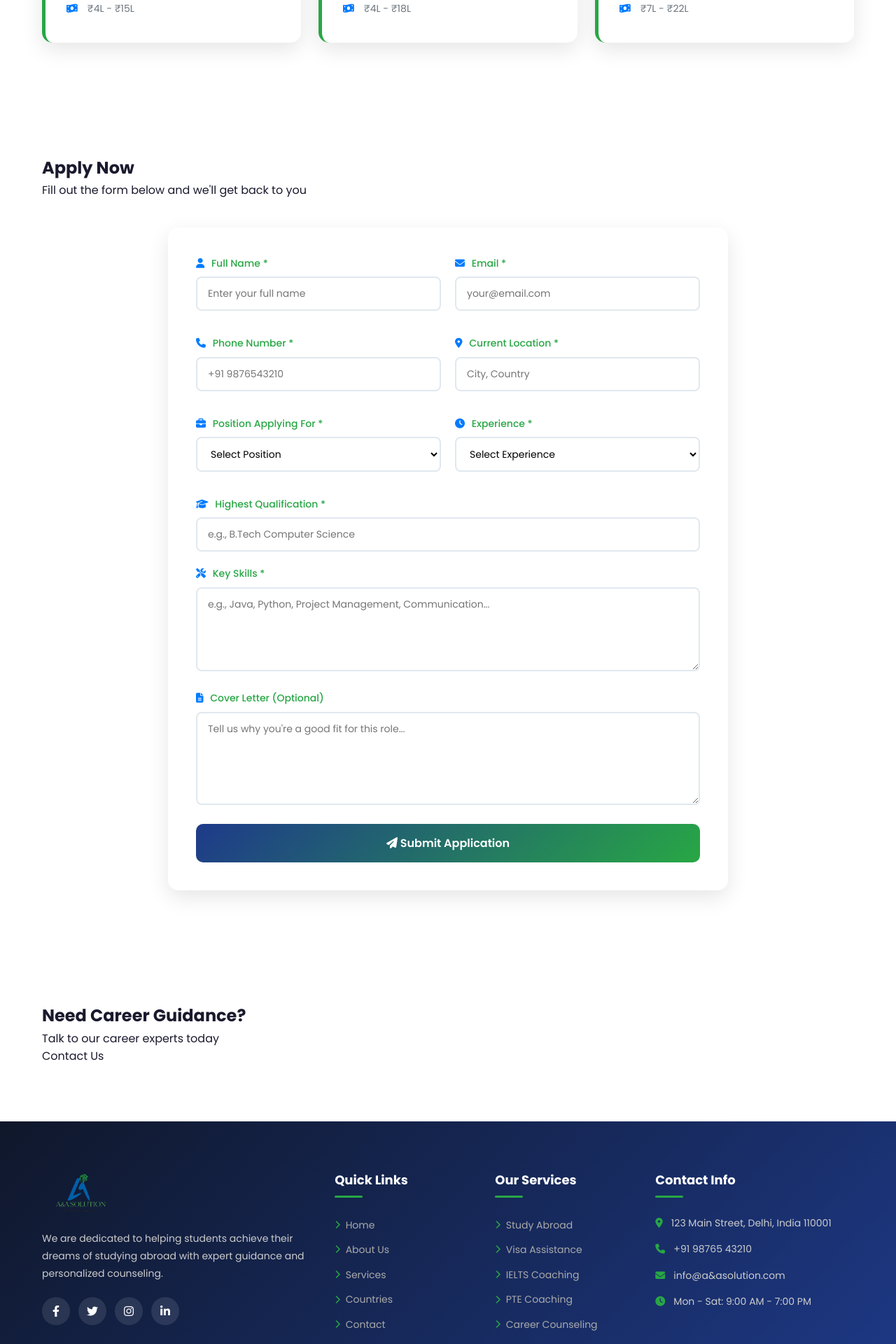
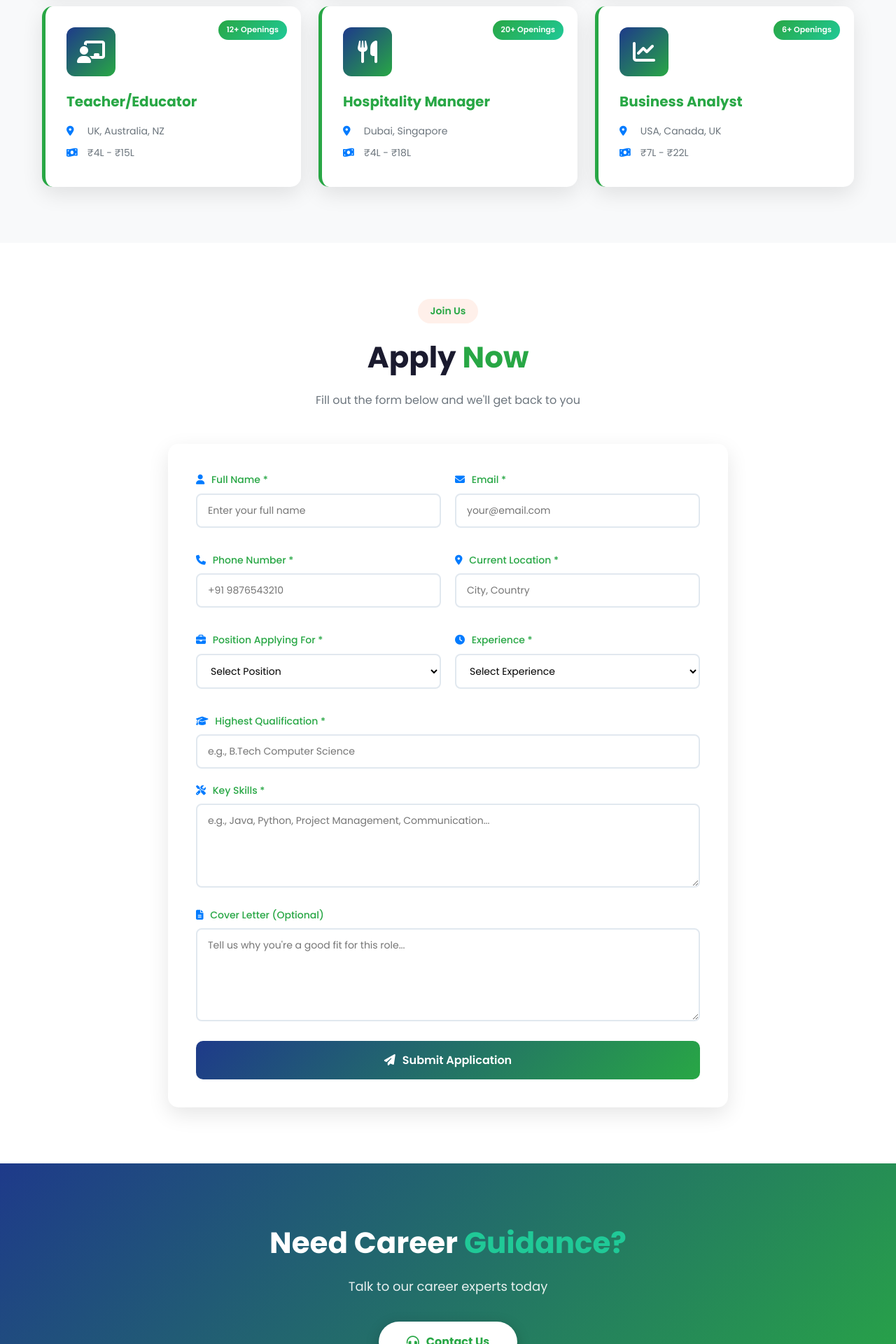
Before and after one commit to Roshankumawat03/consultancy_pro, a Flask app: page /hiring in a window 1280 px wide. Shown: the part 1600-3520 px from the top of the page at 70% size. Run offline with Flask 3, Linux system fonts and the light colour scheme.

Commit message:
adding consultancy file...

```diff
--- a/templates/hiring.html
+++ b/templates/hiring.html
@@ -13,8 +13,10 @@
 <!-- Hiring Intro -->
 <section class="section">
     <div class="container">
-        <div class="section-title">
-            <h2>Career Opportunities</h2>
+        <!-- ✅ FIX 1: section-title → section-header, heading me span added for color -->
+        <div class="section-header">
+            <span class="section-tag">Opportunities</span>
+            <h2>Career <span>Opportunities</span></h2>
             <p>We help students and professionals find the right career path globally</p>
         </div>
 
@@ -46,8 +48,10 @@
 <!-- Available Positions -->
 <section class="section section-light">
     <div class="container">
-        <div class="section-title">
-            <h2>Available Positions</h2>
+        <!-- ✅ FIX 2: section-title → section-header -->
+        <div class="section-header">
+            <span class="section-tag">Jobs</span>
+            <h2>Available <span>Positions</span></h2>
             <p>Explore current job openings</p>
         </div>
 
@@ -101,8 +105,10 @@
 <!-- Application Form -->
 <section class="section">
     <div class="container">
-        <div class="section-title">
-            <h2>Apply Now</h2>
+        <!-- ✅ FIX 3: section-title → section-header -->
+        <div class="section-header">
+            <span class="section-tag">Join Us</span>
+            <h2>Apply <span>Now</span></h2>
             <p>Fill out the form below and we'll get back to you</p>
         </div>
 
@@ -190,16 +196,24 @@
     </div>
 </section>
 
-<!-- CTA -->
+<!-- ✅ FIX 4: CTA Section - proper button styling added -->
 <section class="cta-section">
     <div class="container">
-        <h2>Need Career Guidance?</h2>
+        <h2>Need Career <span>Guidance?</span></h2>
         <p>Talk to our career experts today</p>
-        <a href="{{ url_for('contact') }}" class="btn-cta">Contact Us</a>
+        <a href="{{ url_for('contact') }}" class="btn-cta">
+            <i class="fas fa-headset"></i> Contact Us
+        </a>
     </div>
 </section>
 
 <style>
+/* ===== Section Light ===== */
+.section-light {
+    background: var(--bg-light);
+}
+
+/* ===== Hiring Features ===== */
 .hiring-features {
     display: grid;
     grid-template-columns: repeat(4, 1fr);
@@ -235,6 +249,7 @@
     line-height: 1.6;
 }
 
+/* ===== Positions Grid ===== */
 .positions-grid {
     display: grid;
     grid-template-columns: repeat(3, 1fr);
@@ -296,6 +311,7 @@
     font-weight: 600;
 }
 
+/* ===== Application Form ===== */
 .application-form-wrapper {
     max-width: 800px;
     margin: 40px auto 0;
@@ -339,7 +355,7 @@
 .application-form textarea:focus {
     outline: none;
     border-color: var(--secondary-color);
-    box-shadow: 0 0 0 4px rgba(245, 166, 35, 0.1);
+    box-shadow: 0 0 0 4px rgba(0, 123, 255, 0.1);
 }
 .btn-submit {
     width: 100%;
@@ -353,21 +369,75 @@
     cursor: pointer;
     transition: 0.3s;
     font-family: inherit;
+    display: flex;
+    align-items: center;
+    justify-content: center;
+    gap: 10px;
 }
 .btn-submit:hover {
     transform: translateY(-2px);
     box-shadow: 0 10px 25px rgba(27, 58, 92, 0.3);
 }
 
+/* ===== CTA Section ===== */
+.cta-section {
+    background: var(--gradient-primary);
+    color: white;
+    text-align: center;
+    padding: 80px 0;
+}
+.cta-section h2 {
+    font-size: 42px;
+    margin-bottom: 15px;
+    font-weight: 700;
+}
+.cta-section h2 span {
+    color: var(--accent-color);
+}
+.cta-section p {
+    font-size: 18px;
+    margin-bottom: 35px;
+    opacity: 0.9;
+}
+
+/* ✅ FIX: btn-cta - proper button styling */
+.btn-cta {
+    display: inline-flex;
+    align-items: center;
+    gap: 10px;
+    background: white;
+    color: var(--primary-color);
+    padding: 16px 40px;
+    border-radius: 50px;
+    font-size: 16px;
+    font-weight: 700;
+    text-decoration: none;
+    transition: all 0.3s ease;
+    box-shadow: 0 5px 20px rgba(0,0,0,0.2);
+}
+.btn-cta:hover {
+    transform: translateY(-3px);
+    box-shadow: 0 15px 35px rgba(0,0,0,0.3);
+    background: var(--accent-color);
+    color: white;
+}
+.btn-cta i {
+    font-size: 18px;
+}
+
+/* ===== Responsive ===== */
 @media (max-width: 992px) {
     .hiring-features { grid-template-columns: repeat(2, 1fr); }
     .positions-grid { grid-template-columns: repeat(2, 1fr); }
+    .cta-section h2 { font-size: 32px; }
 }
 @media (max-width: 768px) {
     .hiring-features { grid-template-columns: 1fr; }
     .positions-grid { grid-template-columns: 1fr; }
     .application-form .form-row { grid-template-columns: 1fr; }
     .application-form-wrapper { padding: 25px; }
+    .cta-section h2 { font-size: 26px; }
+    .cta-section { padding: 50px 0; }
 }
 </style>
 
```
